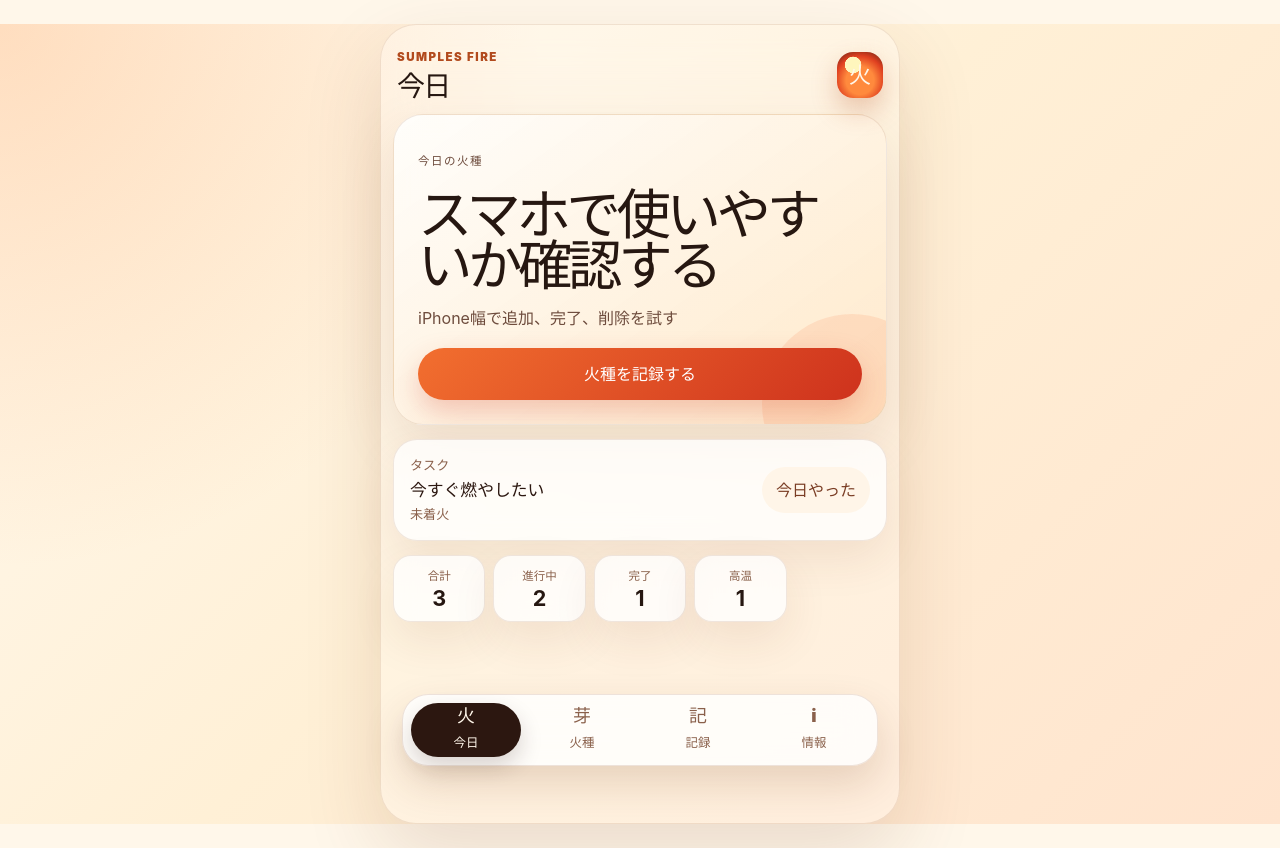
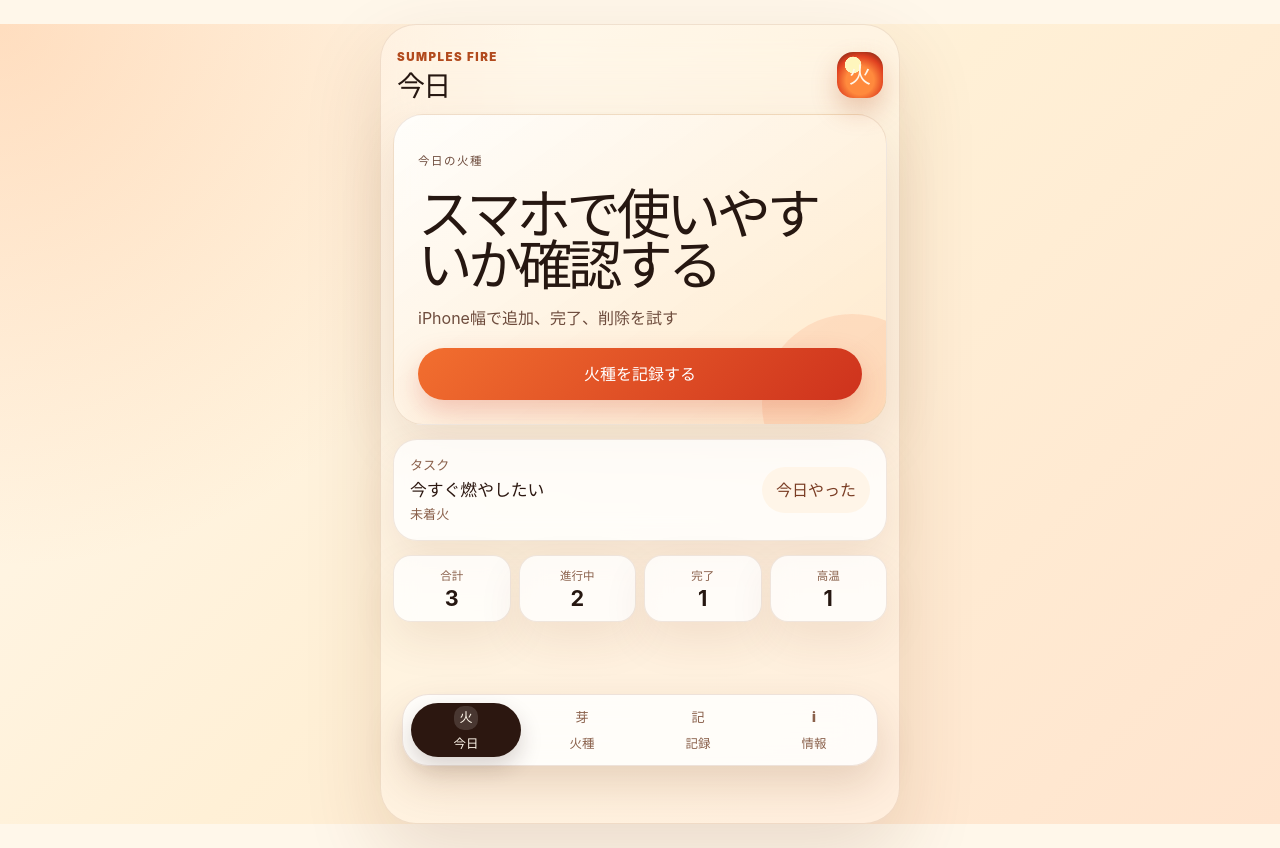
Before and after one commit to sunpotflower4460-cpu/sumples-fire, a React (Vite) app: page / in a window 1280 px wide. Built offline with nearby package versions, Linux system fonts and the light colour scheme.

Commit message:
polish: improve app store visual readability

```diff
--- a/src/styles.css
+++ b/src/styles.css
@@ -59,8 +59,9 @@ button:disabled { cursor: not-allowed; opacity: 0.55; }
   font-size: 0.72rem;
   font-weight: 900;
   letter-spacing: 0.13em;
-  text-transform: uppercase;
 }
+
+.app-kicker { text-transform: uppercase; }
 
 .app-icon {
   display: grid;
@@ -174,7 +175,7 @@ button:disabled { cursor: not-allowed; opacity: 0.55; }
 
 .stats-grid {
   display: grid;
-  grid-template-columns: repeat(5, minmax(0, 1fr));
+  grid-template-columns: repeat(4, minmax(0, 1fr));
   gap: 8px;
   margin: 0;
 }
@@ -479,12 +480,25 @@ input:focus, select:focus, textarea:focus {
   font-size: 0.78rem;
 }
 
-.tab-button span { font-size: 1.12rem; line-height: 1; }
+.tab-button span {
+  display: grid;
+  width: 24px;
+  height: 24px;
+  place-items: center;
+  border-radius: 10px;
+  font-size: 0.82rem;
+  font-weight: 900;
+  line-height: 1;
+}
 
 .tab-button.is-active {
   background: #2c1710;
   color: #fff7ea;
   box-shadow: 0 10px 22px rgba(44, 23, 16, 0.18);
+}
+
+.tab-button.is-active span {
+  background: rgba(255, 255, 255, 0.14);
 }
 
 @media (min-width: 760px) {
@@ -506,7 +520,7 @@ input:focus, select:focus, textarea:focus {
 }
 
 @media (max-width: 380px) {
-  .stats-grid { grid-template-columns: repeat(3, 1fr); }
+  .stats-grid { grid-template-columns: repeat(2, 1fr); }
   .card-header, .card-footer { align-items: stretch; flex-direction: column; }
   .card-actions button { flex: 1; }
 }
```
